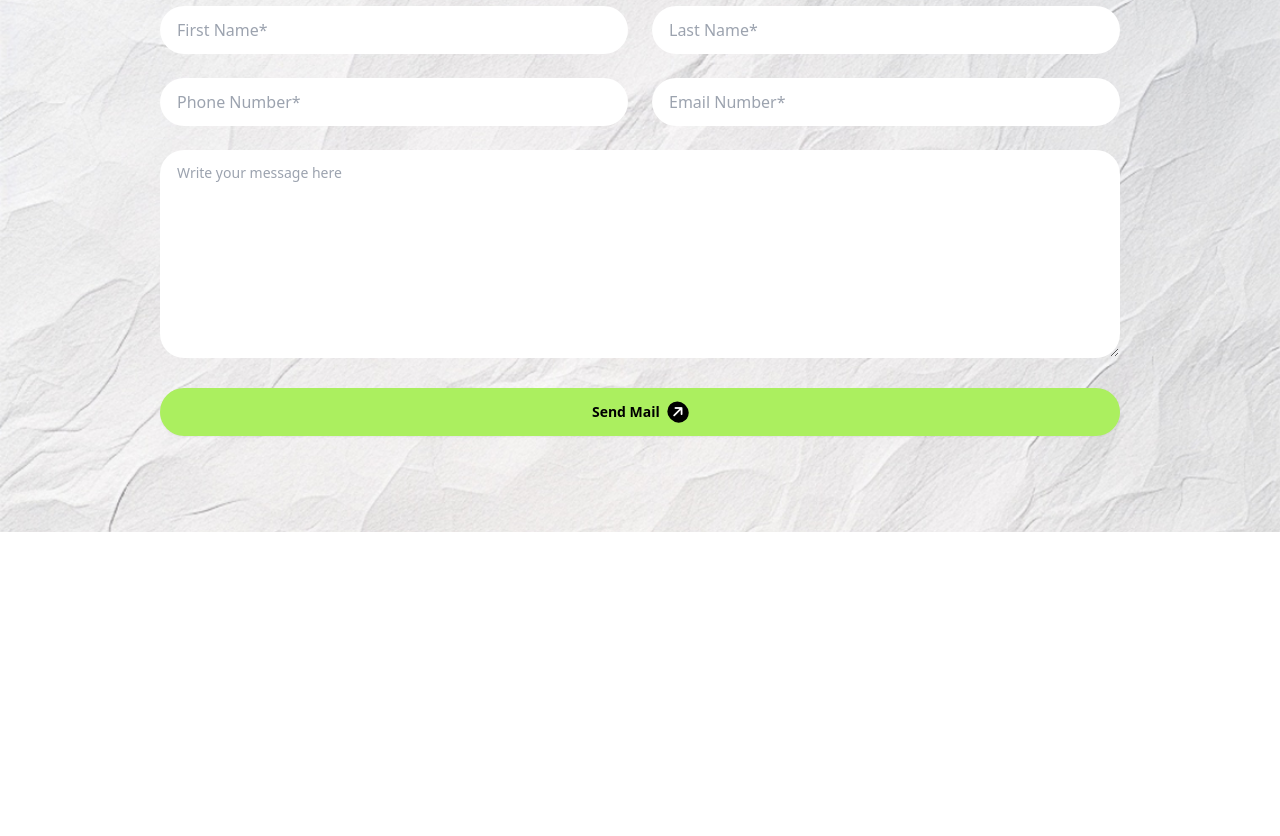
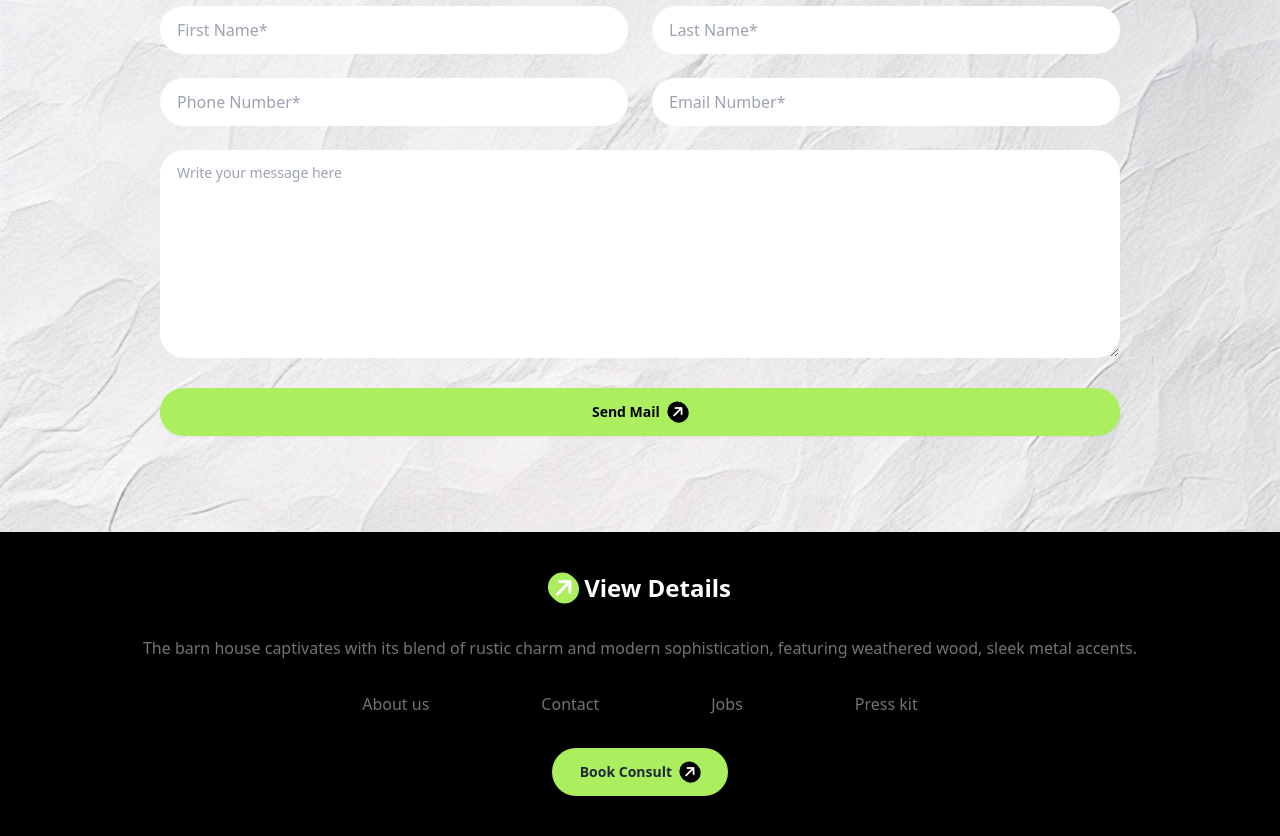
Before and after one commit to Hemonta7/B10A3-House-Design, a plain HTML site: page index.html in a window 1280 px wide. Shown: the part 3393-4229 px from the top of the page. Before the commit the page ends 3925 px from the top, so only its background shows below. Drawn offline with nearby package versions, Linux system fonts and the light colour scheme.

Commit message:
Footer section done

```diff
--- a/index.html
+++ b/index.html
@@ -309,14 +309,30 @@
                     <input type="text" placeholder="Phone Number*" class="input w-full rounded-full" />
                     <input type="text" placeholder="Email Number*" class="input w-full rounded-full" />
                 </div>
-                <textarea class="textarea w-full h-52 rounded-3xl my-3 lg:my-6" placeholder="Write your message here"></textarea>
+                <textarea class="textarea w-full h-52 rounded-3xl my-3 lg:my-6"
+                    placeholder="Write your message here"></textarea>
                 <button class="btn text-black bg-common-color w-full rounded-full border-none">Send Mail<i
                         class="fa-solid fa-arrow-right -rotate-45 text-white border-1 bg-black rounded-full p-1"></i></button>
             </div>
         </section>
     </main>
-    <footer>
-
+    <!-- Footer section -->
+    <footer class=" text-center bg-black text-neutral-500 p-10 space-y-8">
+        <h4 class="text-2xl font-extrabold text-white"><i
+                class="fa-solid fa-arrow-right -rotate-45 p-1 rounded-full bg-common-color"></i> View Details
+        </h4>
+        <p class="text-base font-medium">The barn house captivates with its blend of rustic charm and modern
+            sophistication, featuring
+            weathered wood, sleek
+            metal accents.</p>
+        <nav class="flex flex-col lg:flex-row justify-center gap-6 lg:gap-28 text-center">
+            <a class="link link-hover">About us</a>
+            <a class="link link-hover">Contact</a>
+            <a class="link link-hover">Jobs</a>
+            <a class="link link-hover">Press kit</a>
+        </nav>
+        <button class="btn bg-common-color rounded-full w-full lg:w-44 border-none">Book Consult<i
+                class="fa-solid fa-arrow-right -rotate-45 text-white border-1 bg-black rounded-full p-1"></i></button>
     </footer>
     <!-- font awesome cdn  -->
     <script src="https://kit.fontawesome.com/f3d1f714a3.js" crossorigin="anonymous"></script>
```
